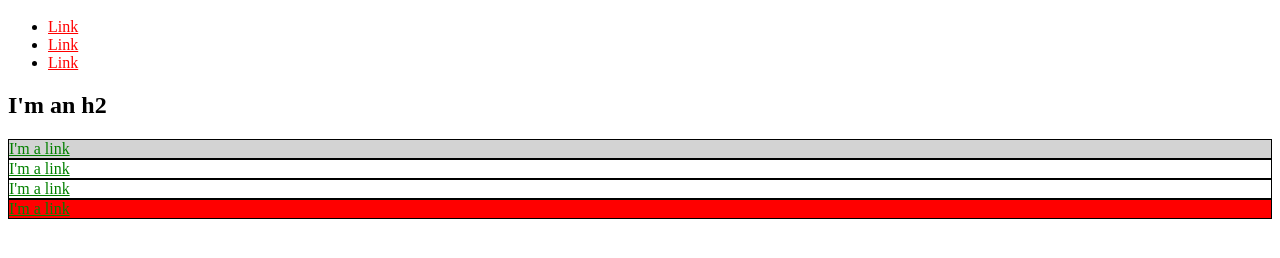
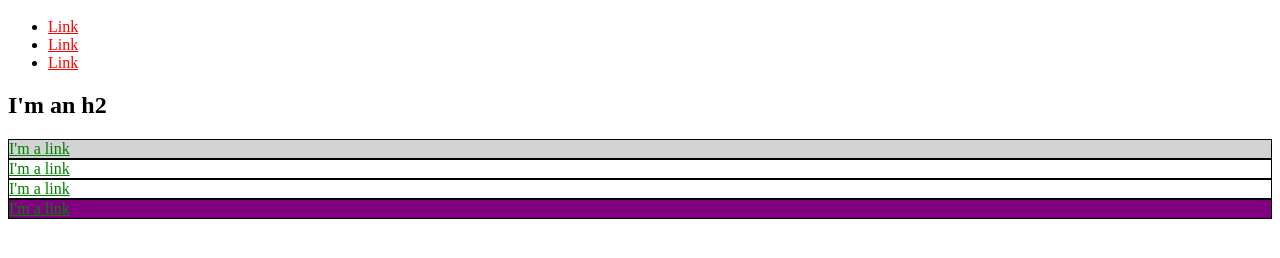
Before and after one commit to jasjeet-08/sample_css.github.io, a plain HTML site: page index.html in a window 1280 px wide. Shown: the part 48-306 px from the top of the page. Drawn offline with Linux system fonts and the light colour scheme.

Commit message:
Update index.html

```diff
--- a/index.html
+++ b/index.html
@@ -8,7 +8,7 @@
             #exec-bio { background-color : lightgrey;}
             .bio-box { border : 1px solid black;}
             .bio-box a{ color : green;}
-            .red {background : red;}
+            .alert {background : purple;}
         </style>
     </head>
 
@@ -36,7 +36,7 @@
     <div class = "bio-box">
       <a href="https://example.com/" >I'm a link</a>
     </div>
-    <div class = "bio-box red">
+    <div class = "bio-box alert">
       <a href="https://example.com/">I'm a link</a>
     </div>
   </body>
```
